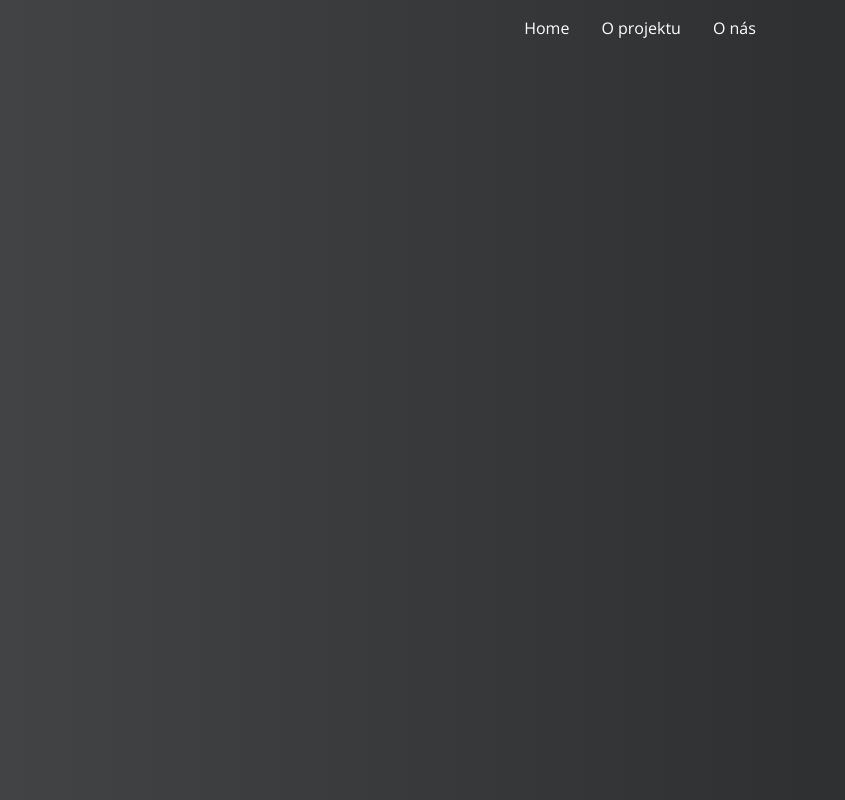
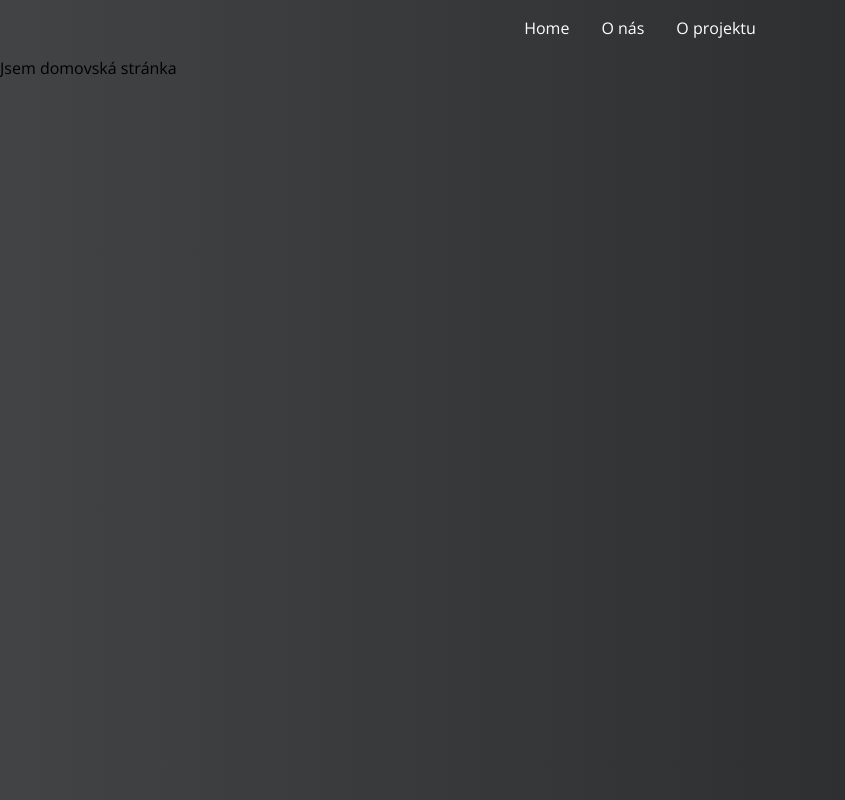
Before and after one commit to kopeckr/o-projektu, a React app: page / in a window 1280 px wide. Shown: the whole page, without its empty margins (0-845 px from the left). Built offline with nearby package versions, Linux system fonts and the light colour scheme.

Commit message:
Přidán router do App a nové komponenty

```diff
--- a/package.json
+++ b/package.json
@@ -24,6 +24,7 @@
   },
   "dependencies": {
     "react": "^17.0.2",
-    "react-dom": "^17.0.2"
+    "react-dom": "^17.0.2",
+    "react-router-dom": "^5.2.0"
   }
 }
--- /dev/null
+++ b/src/AboutProject/aboutproject.jsx
@@ -0,0 +1,7 @@
+import React from 'react';
+
+const AboutProject = () => {
+  return <p>O projektu</p>;
+};
+
+export default AboutProject;
--- /dev/null
+++ b/src/AboutUs/aboutus.jsx
@@ -0,0 +1,7 @@
+import React from 'react';
+
+const AboutUs = () => {
+  return <p>O nás</p>;
+};
+
+export default AboutUs;
--- /dev/null
+++ b/src/Home/home.jsx
@@ -0,0 +1,7 @@
+import React from 'react';
+
+const Home = () => {
+  return <p>Jsem domovská stránka</p>;
+};
+
+export default Home;
--- a/src/index.jsx
+++ b/src/index.jsx
@@ -1,12 +1,54 @@
 import React from 'react';
 import { render } from 'react-dom';
 import './style.css';
+import { BrowserRouter as Router, Switch, Route, Link } from 'react-router-dom';
 import Header from './Header';
 
+import Home from './Home/home';
+import AboutUs from './AboutUs/aboutus';
+import AboutProject from './AboutProject/aboutproject';
+
 const App = () => (
-  <>
-    <Header />
-  </>
+  // <>
+  //   <Header />
+  // </>
+
+  <Router>
+    <div>
+      <nav className="nav">
+        <ul className="nav__list">
+          <li className="nav__item">
+            <Link className="nav__link" to="/">
+              Home
+            </Link>
+          </li>
+          <li>
+            <Link className="nav__link" to="/aboutus">
+              O nás
+            </Link>
+          </li>
+          <li>
+            <Link className="nav__link" to="/aboutproject">
+              O projektu
+            </Link>
+          </li>
+        </ul>
+      </nav>
+      <main>
+        <Switch>
+          <Route exact path="/">
+            <Home />
+          </Route>
+          <Route path="/aboutus">
+            <AboutUs />
+          </Route>
+          <Route path="/aboutproject">
+            <AboutProject />
+          </Route>
+        </Switch>
+      </main>
+    </div>
+  </Router>
 );
 
 render(<App />, document.querySelector('#app'));
```
Also changed, not shown: src/Header/index.jsx (+11 -6 lines), 2 other files (tests, documents, lock files or other folders).
